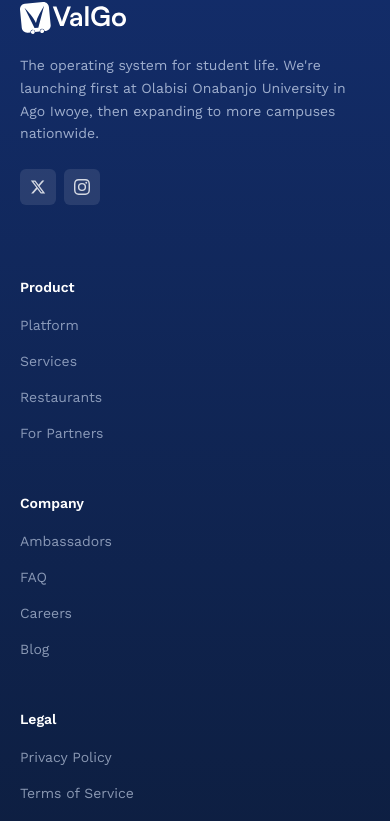
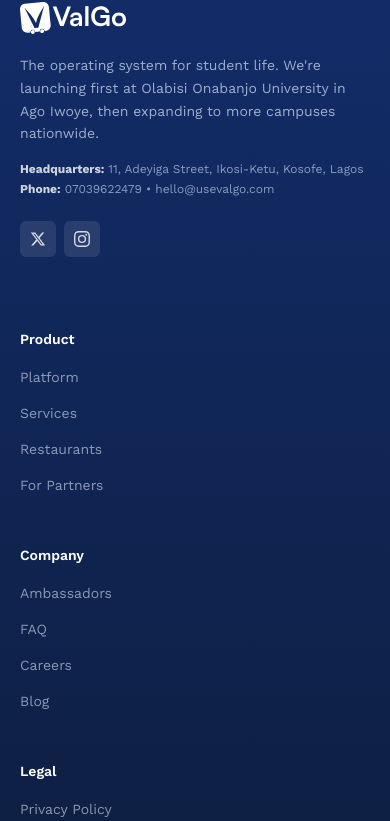
Before and after one commit to Badmantunde/valgo-landing, a Next.js app: page /faq in a window 390 px wide. Shown: the part 2204-3025 px from the top of the page. Built offline with nearby package versions, Linux system fonts and the light colour scheme.

Commit message:
feat: add headquarters address and contact phone number

```diff
--- a/app/delete-account/page.tsx
+++ b/app/delete-account/page.tsx
@@ -60,7 +60,8 @@
         {
           heading: "Questions and support",
           body: [
-            `If you have any questions or require assistance with deleting your account, please contact our support team at support@usevalgo.com or ${SITE.email}.`,
+            `If you have any questions or require assistance with deleting your account, please contact our support team at support@usevalgo.com, ${SITE.email}, or phone at ${SITE.phoneDisplay}.`,
+            `Headquarters: ${SITE.headquarters}`,
           ],
         },
       ]}
--- a/app/privacy/page.tsx
+++ b/app/privacy/page.tsx
@@ -249,9 +249,11 @@
           body: [
             "If you have any questions about this Privacy Policy or how your personal information is handled, please contact us:",
             SITE.legalName,
+            `Headquarters: ${SITE.headquarters}`,
+            `Phone: ${SITE.phoneDisplay}`,
             `Email: ${SITE.email}`,
+            `Support: ${SITE.supportEmail}`,
             `Website: ${SITE.url}`,
-            `Support: ${SITE.supportEmail}`,
           ],
         },
       ]}
--- a/app/terms/page.tsx
+++ b/app/terms/page.tsx
@@ -222,6 +222,8 @@
           body: [
             "If you have any questions regarding these Terms, please contact us:",
             SITE.legalName,
+            `Headquarters: ${SITE.headquarters}`,
+            `Phone: ${SITE.phoneDisplay}`,
             `Email: ${SITE.email}`,
             `Support: ${SITE.supportEmail}`,
             `Website: ${SITE.url}`,
--- a/components/layout/footer.tsx
+++ b/components/layout/footer.tsx
@@ -35,9 +35,13 @@
         <div className="grid grid-cols-1 md:grid-cols-2 lg:grid-cols-12 gap-12 lg:gap-8 pb-12 border-b border-white/10">
           <div className="lg:col-span-4">
             <Logo variant="white" className="mb-5" />
-            <p className="text-blue-100/70 text-sm leading-relaxed max-w-sm mb-6">
+            <p className="text-blue-100/70 text-sm leading-relaxed max-w-sm mb-4">
               {SITE.tagline} {VISION.launchNote}
             </p>
+            <div className="text-xs text-blue-100/60 space-y-1 mb-6">
+              <p><strong className="text-white/80">Headquarters:</strong> {SITE.address}</p>
+              <p><strong className="text-white/80">Phone:</strong> <a href={`tel:${SITE.phoneRaw}`} className="hover:text-white transition-colors">{SITE.phoneDisplay}</a> &bull; <a href={`mailto:${SITE.email}`} className="hover:text-white transition-colors">{SITE.email}</a></p>
+            </div>
             <div className="flex gap-2 mb-6">
               {SOCIAL_LINKS.map((link) => (
                 <a
--- a/lib/constants.ts
+++ b/lib/constants.ts
@@ -7,6 +7,11 @@
   url: "https://usevalgo.com",
   email: "hello@usevalgo.com",
   supportEmail: "support@usevalgo.com",
+  phone: "+234 703 962 2479",
+  phoneRaw: "+2347039622479",
+  phoneDisplay: "07039622479",
+  address: "11, Adeyiga Street, Ikosi-Ketu, Kosofe, Lagos",
+  headquarters: "11, Adeyiga Street, Ikosi-Ketu, Kosofe, Lagos, Nigeria",
 } as const;
 
 export const LAUNCH = {
--- a/lib/metadata.ts
+++ b/lib/metadata.ts
@@ -128,6 +128,14 @@
     logo: `${SITE.url}/logo-blue.svg`,
     description: SITE.description,
     email: SITE.email,
+    telephone: SITE.phone,
+    address: {
+      "@type": "PostalAddress",
+      streetAddress: "11, Adeyiga Street, Ikosi-Ketu",
+      addressLocality: "Kosofe",
+      addressRegion: "Lagos",
+      addressCountry: "NG",
+    },
     foundingLocation: {
       "@type": "Place",
       name: LAUNCH.location,
@@ -201,10 +209,12 @@
     description: `ValGo delivery platform for Nigerian students, launching first at ${LAUNCH.university} in ${LAUNCH.city} and expanding nationwide.`,
     url: SITE.url,
     email: SITE.email,
+    telephone: SITE.phone,
     address: {
       "@type": "PostalAddress",
-      addressLocality: LAUNCH.city,
-      addressRegion: "Ogun State",
+      streetAddress: "11, Adeyiga Street, Ikosi-Ketu",
+      addressLocality: "Kosofe",
+      addressRegion: "Lagos",
       addressCountry: "NG",
     },
     areaServed: {
```
